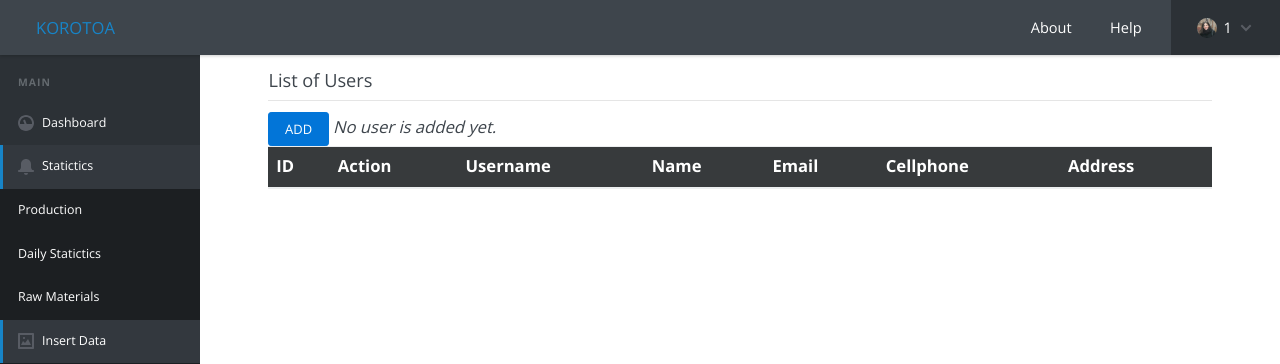
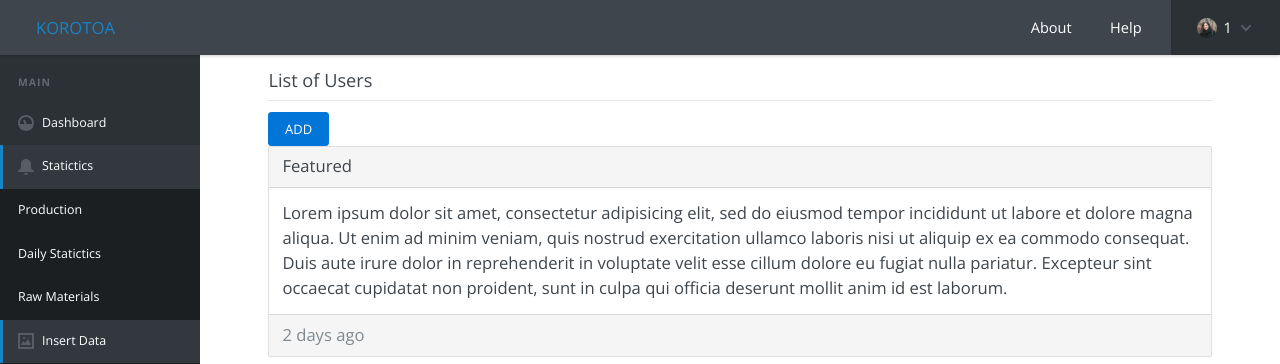
Before and after one commit to m0shiurX/PMS, a PHP site: page /theprojectfolder/user.php in a window 1280 px wide. Shown: the top 364 px of the page. Run offline with PHP 8.4, Linux system fonts and the light colour scheme; the visitor is signed in with stand-in values (Sample User, id 1); data that the repository does not hold is empty.

Commit message:
Almost done 2

```diff
--- a/user.php
+++ b/user.php
@@ -21,6 +21,27 @@
 		<h3>List of Users</h3>
 		<hr>
 		<button type="button" name="add" id="add" class="btn btn-primary btn-lg" data-toggle="modal" data-target="#add_data_Modal">ADD</button>
+
+
+		<div class="card">
+		  <div class="card-header">
+		    Featured
+		  </div>
+		  <div class="card-block">
+		    <p class="card-text">Lorem ipsum dolor sit amet, consectetur adipisicing elit, sed do eiusmod
+		    tempor incididunt ut labore et dolore magna aliqua. Ut enim ad minim veniam,
+		    quis nostrud exercitation ullamco laboris nisi ut aliquip ex ea commodo
+		    consequat. Duis aute irure dolor in reprehenderit in voluptate velit esse
+		    cillum dolore eu fugiat nulla pariatur. Excepteur sint occaecat cupidatat non
+		    proident, sunt in culpa qui officia deserunt mollit anim id est laborum.</p>
+		   </div>
+		  <div class="card-footer text-muted">
+		    2 days ago
+		  </div>
+		</div>
+
+
+
 		<table class="table table-striped">
 			<thead class="thead-inverse">
 			  <tr>
--- a/user_approve.php
+++ b/user_approve.php
@@ -71,6 +71,5 @@
 	</div>
 	<?php session::destroy('confirm');
 	}
-
-	}
+}
 ?>
```
Also changed, not shown: product_approve.php (+10 -10 lines), product_stat.php (+10 -4 lines).
